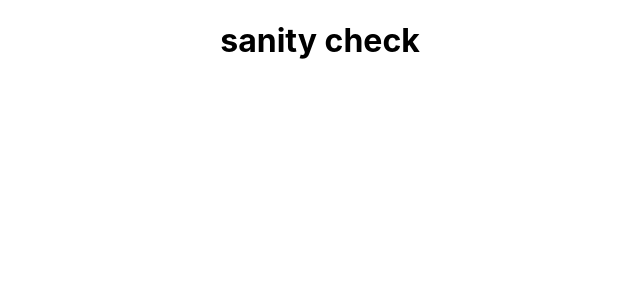
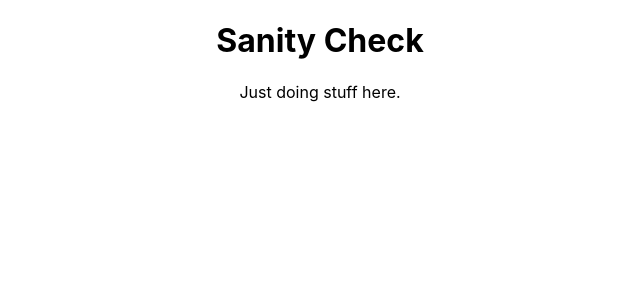
Before and after one commit to superjjang1/randolist, a React (Create React App) app: page / in a window 1280 px wide. Shown: the top 300 px of the page, without its empty margins (320-960 px from the left). Built offline with nearby package versions, Linux system fonts and the light colour scheme.

Commit message:
bareboning out the site

```diff
--- a/src/App.js
+++ b/src/App.js
@@ -1,11 +1,12 @@
 import React from 'react';
-import logo from './logo.svg';
 import './App.css';
+import Home from './components/Home/Home';
+
 
 function App() {
   return (
     <div className="App">
-      <h1> sanity check</h1>
+      <Home/>
     </div>
   );
 }
--- /dev/null
+++ b/src/components/Home/Home.js
@@ -0,0 +1,17 @@
+import React, {Component} from 'react';
+import './Home.css';
+
+class Home extends Component {
+    constructor(props) {
+        super(props);
+        this.state = {  }
+    }
+    render() {
+        return (<>
+            <h1>Sanity Check</h1>
+            <p>Just doing stuff here.</p>
+         </>);
+    }
+}
+
+export default Home;
```
Also changed, not shown: src/components/Home/Home.css (added).
